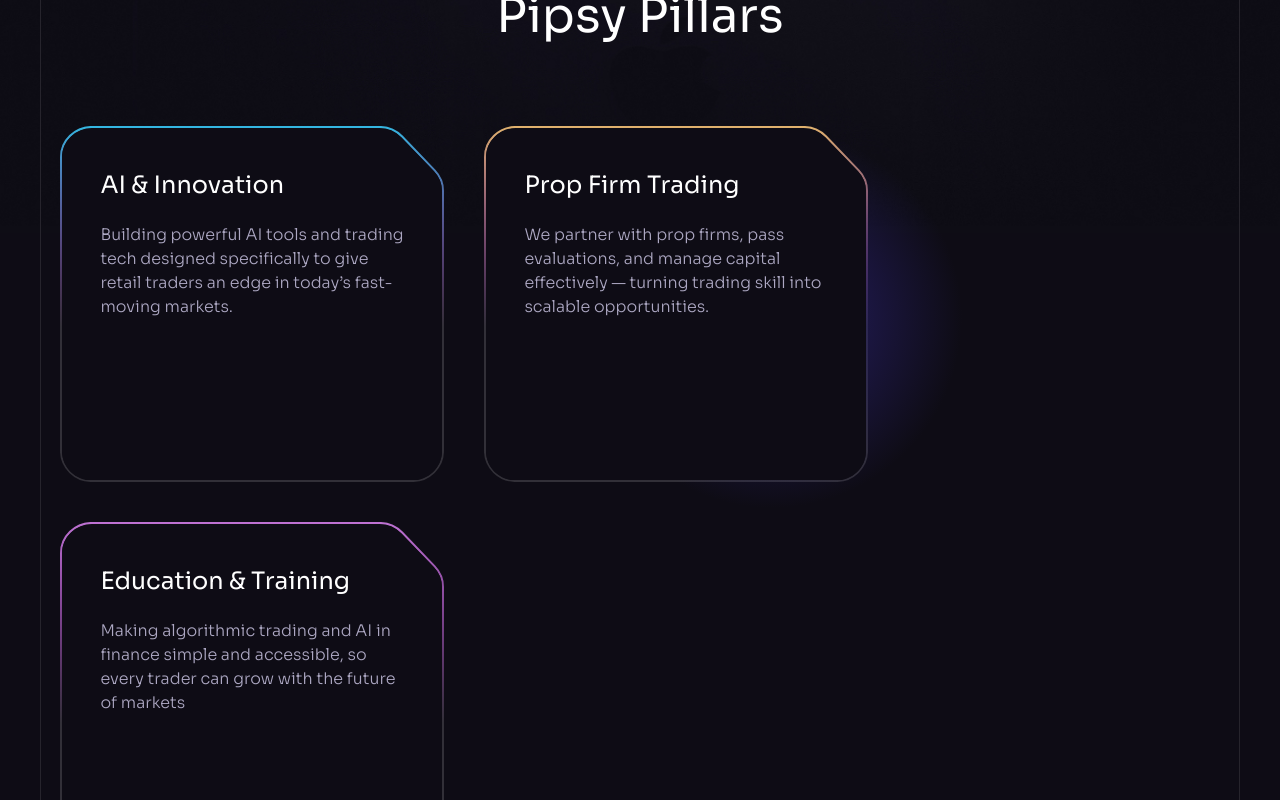
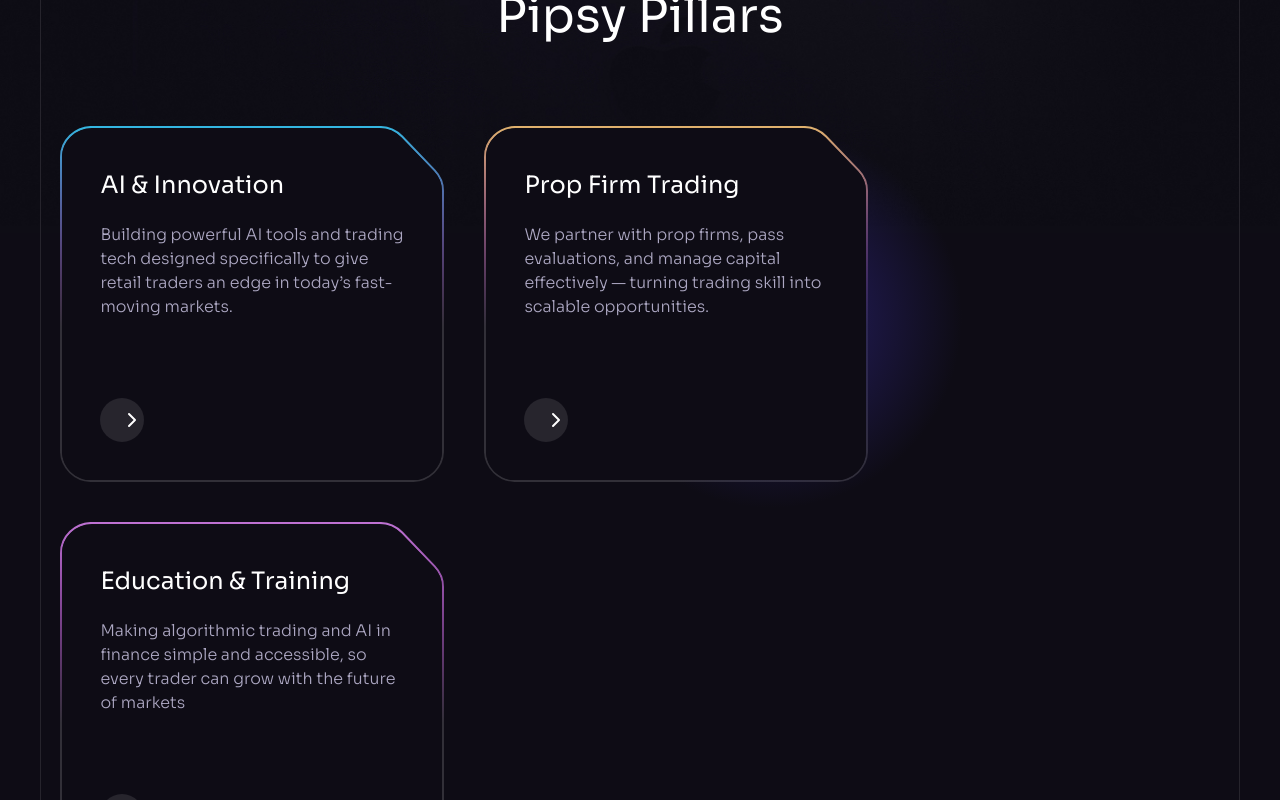
Before and after one commit to martin254/Pipsyhussle, a React (Vite) app: page / in a window 1280 px wide. Shown: the part 1580-2380 px from the top of the page. Built offline with nearby package versions, Linux system fonts and the light colour scheme.

Commit message:
Update Benefits.jsx

```diff
--- a/src/components/Benefits.jsx
+++ b/src/components/Benefits.jsx
@@ -17,25 +17,49 @@
         <div className="flex flex-wrap gap-10 mb-10">
           {benefits.map((item) => (
             <div
-              className="block relative p-0.5 bg-no-repeat bg-[length:100%_100%] md:max-w-[24rem]"
+              className="block relative p-0.5 bg-no-repeat bg-[length:100%_100%] md:max-w-[24rem] group"
               style={{
                 backgroundImage: `url(${item.backgroundUrl})`,
               }}
               key={item.id}
             >
-              <div className="relative z-2 flex flex-col min-h-[22rem] p-[2.4rem] pointer-events-none">
-                <h5 className="h5 mb-5">{item.title}</h5>
-                <p className="body-2 mb-6 text-n-3">{item.text}</p>
+              {/* --- CONTENT LAYER --- */}
+              <div className="relative z-2 flex flex-col min-h-[22rem] p-[2.4rem]">
 
+                {/* Title: Colors up on hover */}
+                <h5 className="h5 mb-5 transition-colors duration-300 group-hover:text-color-1">
+                  {item.title}
+                </h5>
+
+                {/* Text: Lightens slightly on hover */}
+                <p className="body-2 mb-6 text-n-3 transition-colors duration-300 group-hover:text-n-1">
+                  {item.text}
+                </p>
+
+                {/* Footer: The Arrow slides in from the left */}
+                <div className="flex items-center mt-auto">
+                  <div className="flex items-center justify-center w-11 h-11 rounded-full bg-n-1/10 transition-colors duration-300 group-hover:bg-n-1">
+                     {/* Assuming your Arrow component accepts className or is an SVG */}
+                     <span className="text-n-1 transition-colors duration-300 group-hover:text-n-8">
+                       <Arrow />
+                     </span>
+                  </div>
+                  <p className="ml-auto font-code text-xs font-bold text-n-1 uppercase tracking-wider opacity-0 transform translate-x-[-10px] transition-all duration-300 group-hover:opacity-100 group-hover:translate-x-0">
+                    Pipsy Pillars
+                  </p>
+                </div>
               </div>
 
+              {/* --- LIGHTING EFFECT (Optional) --- */}
               {item.light && <GradientLight />}
 
+              {/* --- BACKGROUND LAYER --- */}
               <div
                 className="absolute inset-0.5 bg-n-8"
                 style={{ clipPath: "url(#benefits)" }}
               >
-                <div className="absolute inset-0 opacity-0 transition-opacity hover:opacity-10">
+                {/* Hover Image: Zooms and fades in */}
+                <div className="absolute inset-0 opacity-0 transition-all duration-500 group-hover:opacity-20 group-hover:scale-105">
                   {item.imageUrl && (
                     <img
                       src={item.imageUrl}
@@ -46,6 +70,9 @@
                     />
                   )}
                 </div>
+
+                {/* Gradient Overlay: Ensures text readability when image appears */}
+                <div className="absolute inset-0 bg-gradient-to-t from-n-8 via-n-8/80 to-transparent opacity-0 group-hover:opacity-100 transition-opacity duration-500"/>
               </div>
 
               <ClipPath />
```
